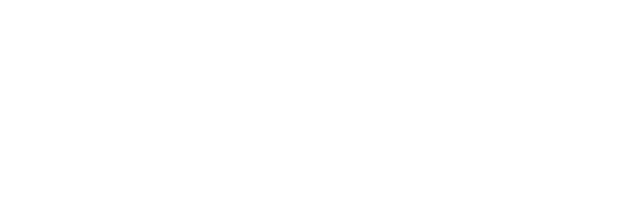
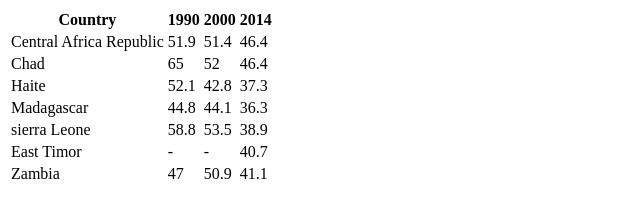
Before and after one commit to mashwinmuthiah/Harvard_CS171, a plain HTML site: page Hw1/index.html in a window 1280 px wide. Shown: the whole page, without its empty margins (0-640 px from the left). Drawn offline with Linux system fonts and the light colour scheme.

Commit message:
index: adding table

```diff
--- a/Hw1/index.html
+++ b/Hw1/index.html
@@ -2,10 +2,61 @@
 <html>
     <head>
         <title>Home work 1</title>
+        <meta name="description" content="Cs171 Ashwin Muthiah Home work 1">
         <meta name="Viewpoint" content="width=device-width">
         <link rel="stylesheet" type="text/css" href="/css/main.css">
     </head>
     <body>
+        <table>
+            <tr>
+                <th>Country</th>
+                <th>1990</th>
+                <th>2000</th>
+                <th>2014</th>
+            </tr>
+            <tr>
+                <td>Central Africa Republic</td>
+                <td>51.9</td>
+                <td>51.4</td>
+                <td>46.4</td>
+            </tr>
+            <tr>
+                <td>Chad</td>
+                <td>65</td>
+                <td>52</td>
+                <td>46.4</td>
+            </tr>
+            <tr>
+                <td>Haite</td>
+                <td>52.1</td>
+                <td>42.8</td>
+                <td>37.3</td>
+            </tr>
+            <tr>
+                <td>Madagascar</td>
+                <td>44.8</td>
+                <td>44.1</td>
+                <td>36.3</td>
+            </tr>
+            <tr>
+                <td>sierra Leone</td>
+                <td>58.8</td>
+                <td>53.5</td>
+                <td>38.9</td>
+            </tr>
+            <tr>
+                <td>East Timor</td>
+                <td>-</td>
+                <td>-</td>
+                <td>40.7</td>
+            </tr>
+            <tr>
+                <td>Zambia</td>
+                <td>47</td>
+                <td>50.9</td>
+                <td>41.1</td>
+            </tr>
+        </table>
         <script src="/js/script.js"></script>
     </body>
 </html>
```
